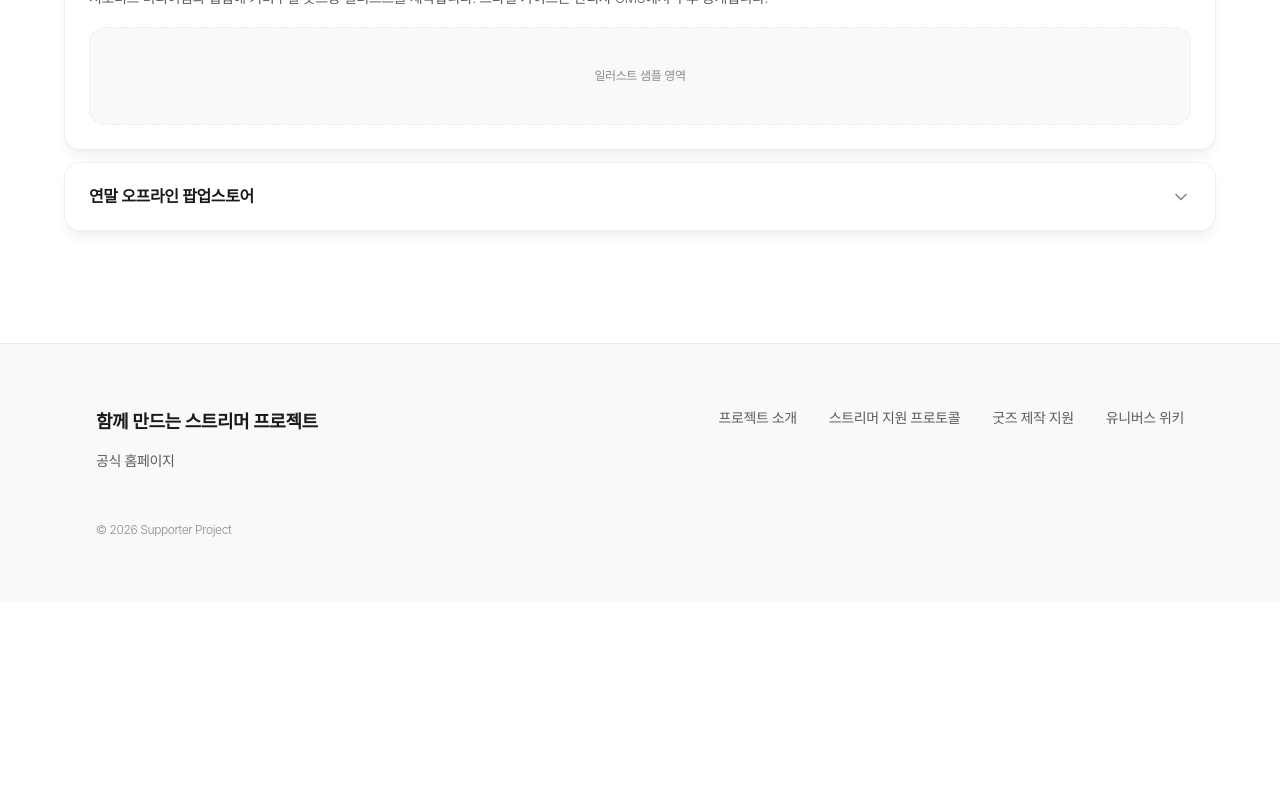
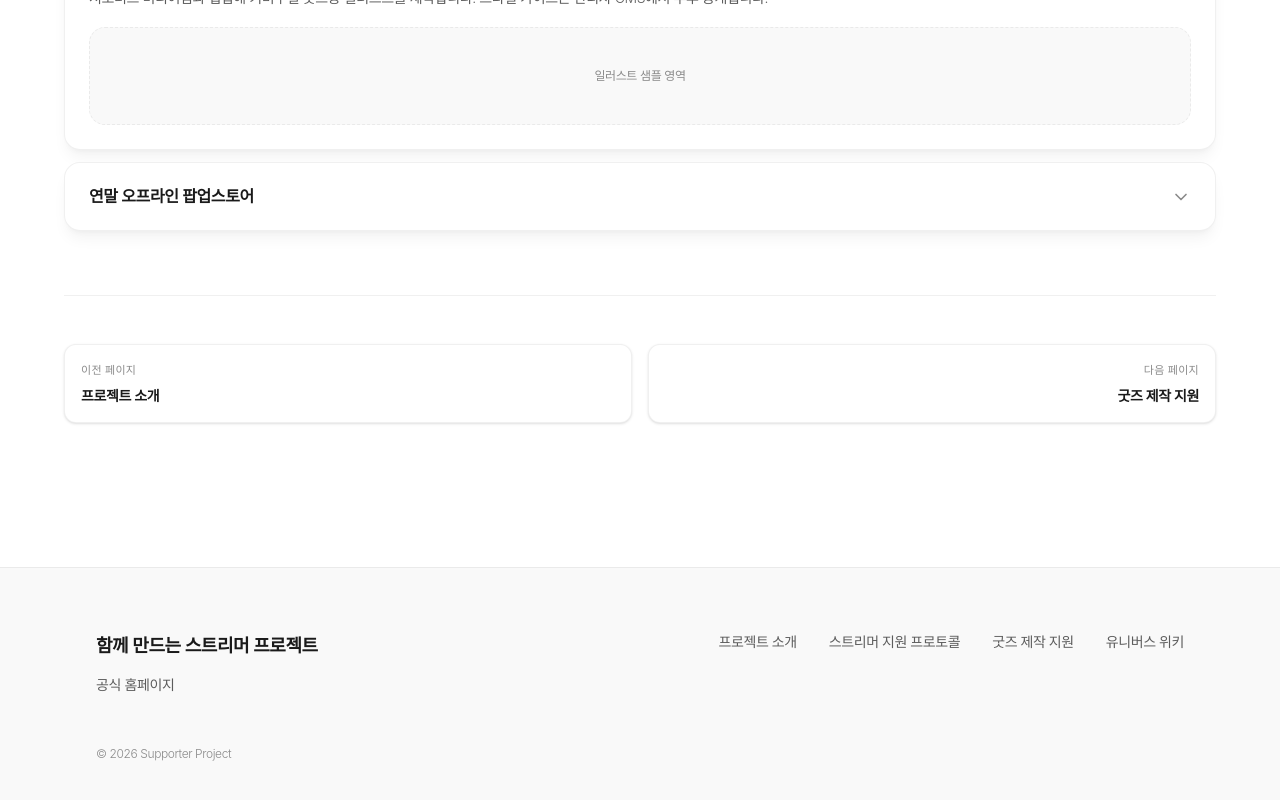
Before and after one commit to Loopa913/copper-supporter-web, a Next.js app: page /protocol in a window 1280 px wide. Shown: the part 986-1786 px from the top of the page. Before the commit the page ends 1588 px from the top, so only its background shows below. Built offline with nearby package versions, Linux system fonts and the light colour scheme; no server answers; the database is empty; a web font is replaced by a local one.

Commit message:
feat: 프로젝트 소개, 프로토콜, 굿즈 갤러리 하단에 이전/다음 페이지 이동 네비게이션 추가

```diff
--- a/components/home/ProjectIntro.tsx
+++ b/components/home/ProjectIntro.tsx
@@ -2,6 +2,7 @@ import type { HomeContent } from "@/lib/cms/types";
 import { HeroSection } from "@/components/home/HeroSection";
 import { ModernRoadmap } from "@/components/home/ModernRoadmap";
 import { SupporterCards } from "@/components/home/SupporterCards";
+import { PageNavigation } from "@/components/ui/PageNavigation";
 
 type ProjectIntroProps = {
   content: HomeContent;
@@ -18,6 +19,9 @@ export function ProjectIntro({ content }: ProjectIntroProps) {
       />
       <ModernRoadmap events={content.roadmapEvents} />
       <SupporterCards supporters={content.supporters} />
+      <div className="px-5 pb-16 sm:px-8 bg-[#FBFBFA]/30">
+        <PageNavigation next={{ title: "스트리머 지원 프로토콜", href: "/protocol" }} />
+      </div>
     </>
   );
 }
--- a/components/protocol/ProtocolTabs.tsx
+++ b/components/protocol/ProtocolTabs.tsx
@@ -7,6 +7,7 @@ import { FilterChipTabs } from "@/components/protocol/FilterChipTabs";
 import { ProtocolItemGrid } from "@/components/protocol/ProtocolItemGrid";
 import { ProtocolAccordion } from "@/components/protocol/ProtocolAccordion";
 import { SectionHeader } from "@/components/ui/SectionHeader";
+import { PageNavigation } from "@/components/ui/PageNavigation";
 import type { ProtocolContent } from "@/lib/cms/protocol-content";
 
 export function ProtocolTabs({ content }: { content: ProtocolContent }) {
@@ -52,6 +53,11 @@ export function ProtocolTabs({ content }: { content: ProtocolContent }) {
             <ProtocolAccordion details={tab.details} />
           </motion.div>
         </AnimatePresence>
+
+        <PageNavigation
+          prev={{ title: "프로젝트 소개", href: "/" }}
+          next={{ title: "굿즈 제작 지원", href: "/shop" }}
+        />
       </div>
     </div>
   );
--- a/components/shop/ShopGallery.tsx
+++ b/components/shop/ShopGallery.tsx
@@ -6,6 +6,7 @@ import { motion } from "framer-motion";
 import { GoodsSlider } from "@/components/shop/GoodsSlider";
 import { SectionHeader } from "@/components/ui/SectionHeader";
 import { FadeIn } from "@/components/ui/FadeIn";
+import { PageNavigation } from "@/components/ui/PageNavigation";
 import type { ShopContent } from "@/lib/cms/shop-content";
 
 export function ShopGallery({ content }: { content: ShopContent }) {
@@ -42,6 +43,11 @@ export function ShopGallery({ content }: { content: ShopContent }) {
             </Link>
           </motion.div>
         </FadeIn>
+
+        <PageNavigation
+          prev={{ title: "스트리머 지원 프로토콜", href: "/protocol" }}
+          next={{ title: "유니버스 위키", href: "/wiki" }}
+        />
       </div>
     </div>
   );
--- /dev/null
+++ b/components/ui/PageNavigation.tsx
@@ -0,0 +1,53 @@
+import Link from "next/link";
+
+export type PageNavItem = {
+  title: string;
+  href: string;
+};
+
+type PageNavigationProps = {
+  prev?: PageNavItem | null;
+  next?: PageNavItem | null;
+};
+
+export function PageNavigation({ prev, next }: PageNavigationProps) {
+  if (!prev && !next) return null;
+
+  return (
+    <div className="mt-16 border-t border-border pt-8 md:pt-12 pb-8">
+      <div className="mx-auto flex w-full max-w-6xl items-center justify-between gap-4">
+        {prev ? (
+          <Link
+            href={prev.href}
+            className="group flex flex-1 flex-col items-start rounded-xl border border-border bg-white p-4 text-left transition-colors hover:border-copper/30 hover:bg-copper/[0.02] shadow-sm"
+          >
+            <span className="text-[11px] font-medium tracking-wide text-text-muted transition-colors group-hover:text-copper/70">
+              이전 페이지
+            </span>
+            <span className="mt-1.5 line-clamp-2 text-sm font-semibold tracking-tight text-text-primary transition-colors group-hover:text-copper">
+              {prev.title}
+            </span>
+          </Link>
+        ) : (
+          <div className="flex-1" />
+        )}
+
+        {next ? (
+          <Link
+            href={next.href}
+            className="group flex flex-1 flex-col items-end rounded-xl border border-border bg-white p-4 text-right transition-colors hover:border-copper/30 hover:bg-copper/[0.02] shadow-sm"
+          >
+            <span className="text-[11px] font-medium tracking-wide text-text-muted transition-colors group-hover:text-copper/70">
+              다음 페이지
+            </span>
+            <span className="mt-1.5 line-clamp-2 text-sm font-semibold tracking-tight text-text-primary transition-colors group-hover:text-copper">
+              {next.title}
+            </span>
+          </Link>
+        ) : (
+          <div className="flex-1" />
+        )}
+      </div>
+    </div>
+  );
+}
```
